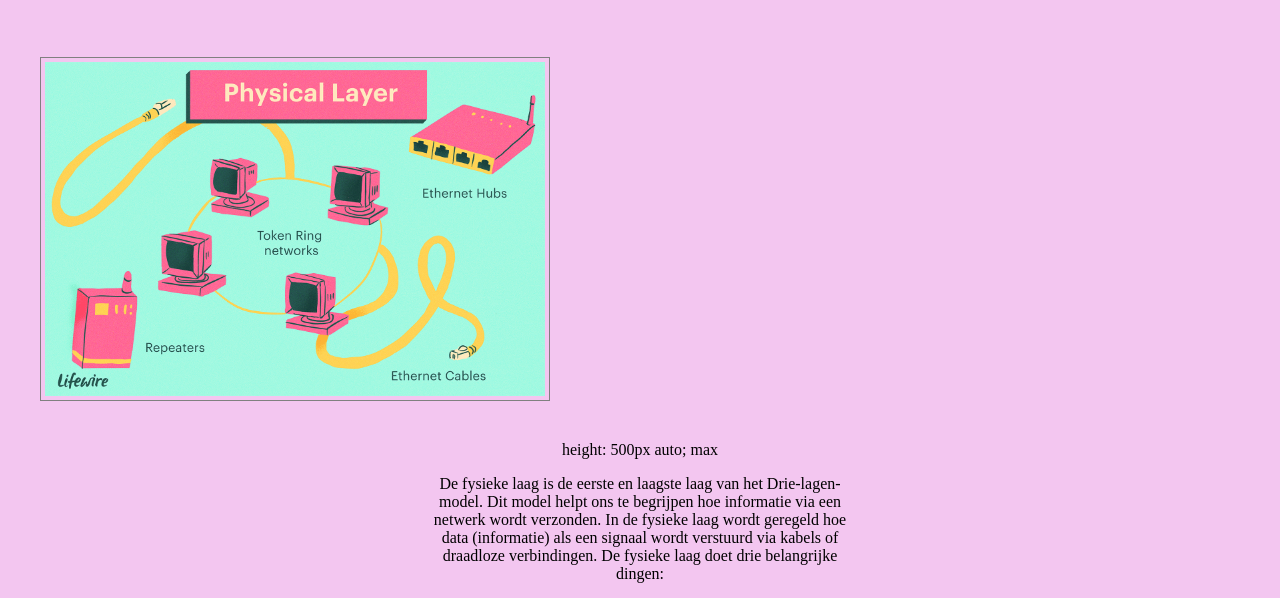
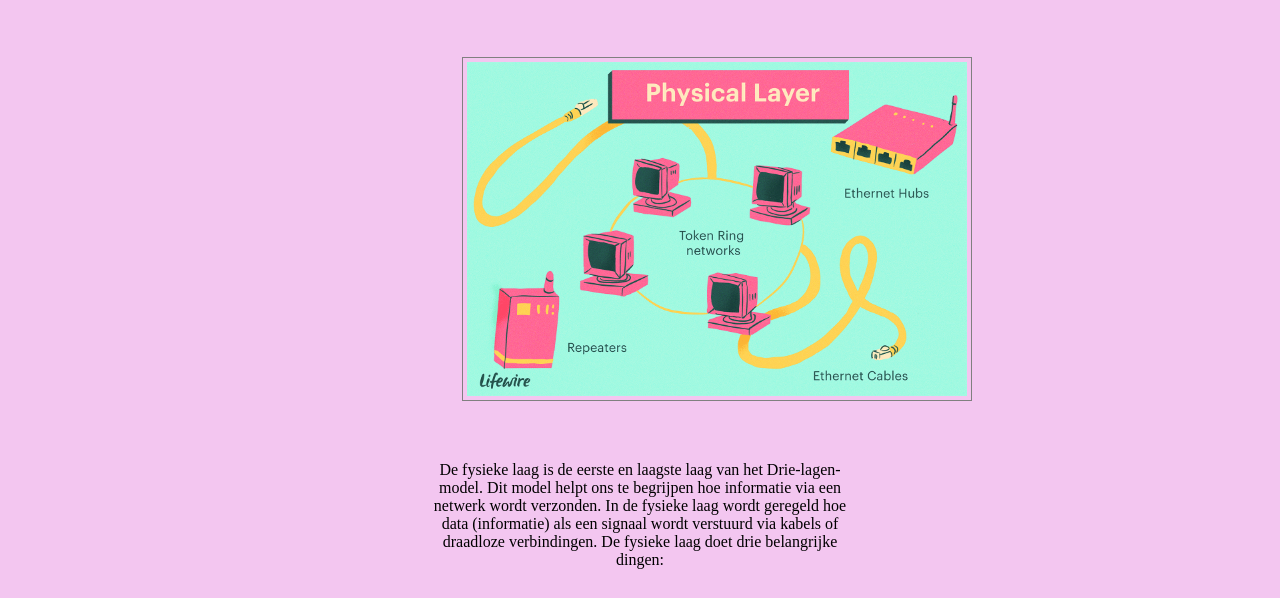
Before and after one commit to noraa06/noraa06.github.io, a plain HTML site: page Fysiekelaag.html in a window 1280 px wide. Shown: the part 172-770 px from the top of the page. Drawn offline with Linux system fonts and the light colour scheme.

Commit message:
afbeelding

```diff
--- a/Fysiekelaag.html
+++ b/Fysiekelaag.html
@@ -38,7 +38,9 @@
       <!-- Container voor de foto en tekst -->
     </header>
     <h1 STYLE="font-size: 30px; font-family: 'BrushScript BT', cursive;"> Fysieke Laag</h1> <!--dit verandert de lettertype-->
-    <img src="/afbeeldingen/fysiekelaag.png" alt="pixels" style="width: 500px;-width: 50%; float: center; padding: 4px; border: 1px solid grey; margin: 40px 0 40px 40px;"> height: 500px auto; max
+    <section>
+    <img src="/afbeeldingen/fysiekelaag.png" alt="pixels" style="width: 500px;-width: 50%; float: center; padding: 4px; border: 1px solid grey; margin: 40px 0 40px 40px;">
+   </section>
     <section>
       <p> De fysieke laag is de eerste en laagste laag van het Drie-lagen-model. Dit model helpt ons te begrijpen hoe informatie via een netwerk wordt verzonden. In de fysieke laag wordt geregeld hoe data (informatie) als een signaal wordt verstuurd via kabels of draadloze verbindingen.
         De fysieke laag doet drie belangrijke dingen:
```
Also changed, not shown: Toepassingenlaag.html (+2 -0 lines).
